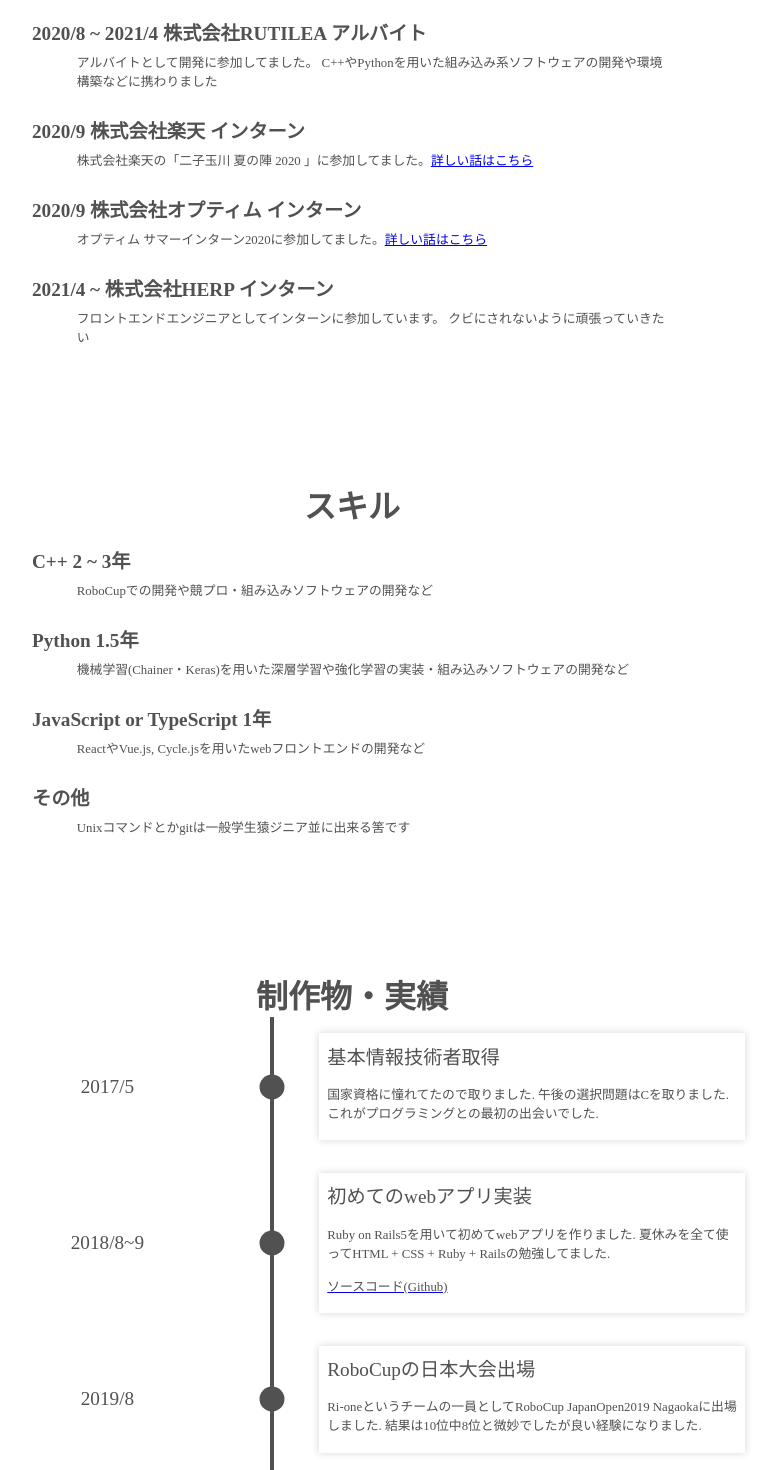
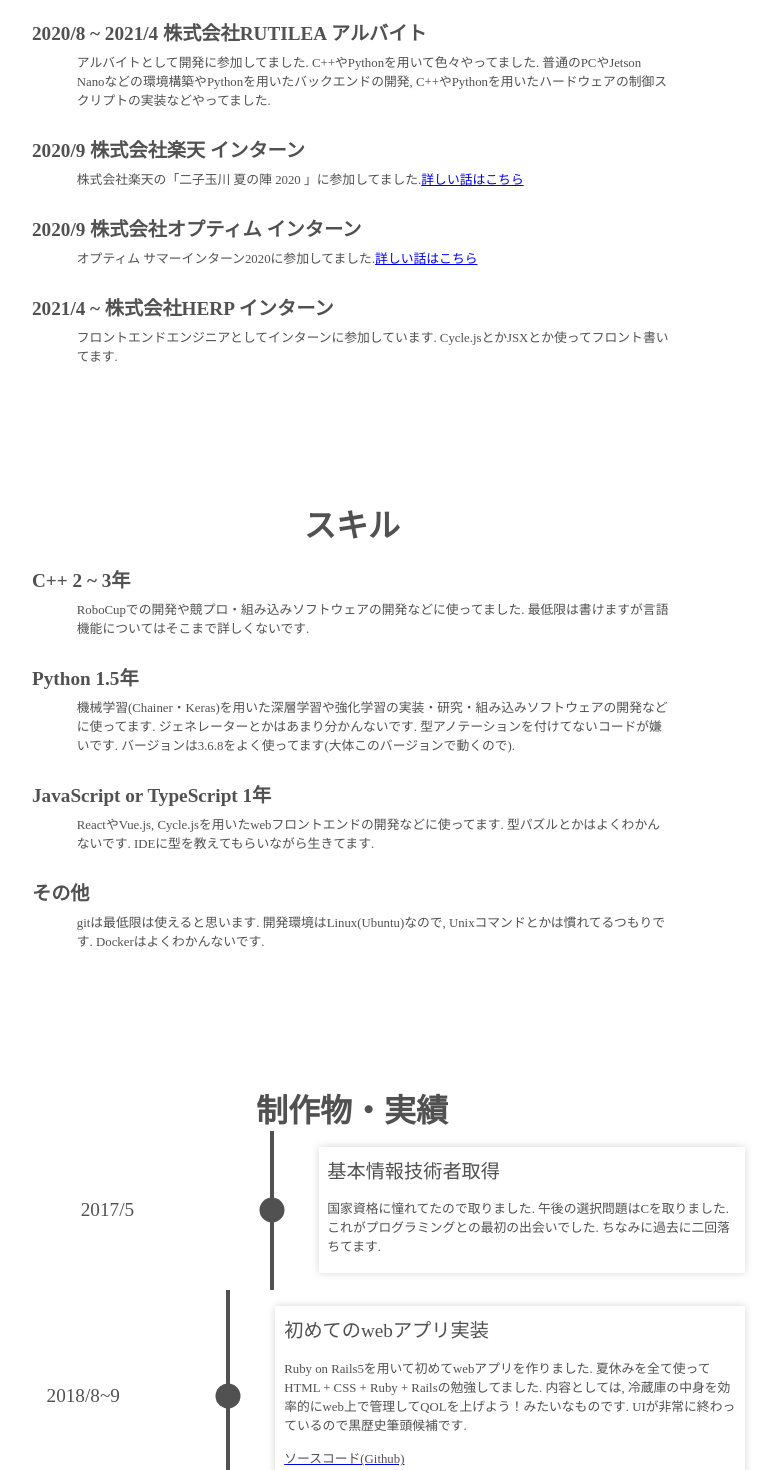
Before and after one commit to ruritoBlogger/ruritoBlogger.github.io, a Next.js app: page / in a window 1280 px wide. Shown: the part 1330-2800 px from the top of the page, without its empty margins (288-1066 px from the left). Built offline with nearby package versions, Linux system fonts and the light colour scheme.

Commit message:
refactor: 説明を改善

```diff
--- a/src/pages/history/index.tsx
+++ b/src/pages/history/index.tsx
@@ -8,7 +8,7 @@
         <h2 className={styles.subtitle}>2019/8 RoboCup 日本大会出場</h2>
         <p className={styles.content}>
           RoboCup JapanOpen 2020 Nagaoka 2DSoccer
-          Simulation部門にRi-oneというチームの一員として参加。
+          Simulation部門にRi-oneというチームの一員として参加しました.
           <a href="#RoboCupの日本大会出場">詳しい話はこちら</a>
         </p>
       </div>
@@ -25,14 +25,15 @@
           2020/8 ~ 2021/4 株式会社RUTILEA アルバイト
         </h2>
         <p className={styles.content}>
-          アルバイトとして開発に参加してました。
-          C++やPythonを用いた組み込み系ソフトウェアの開発や環境構築などに携わりました
+          アルバイトとして開発に参加してました.
+          C++やPythonを用いて色々やってました.
+          普通のPCやJetson Nanoなどの環境構築やPythonを用いたバックエンドの開発, C++やPythonを用いたハードウェアの制御スクリプトの実装などやってました.
         </p>
       </div>
       <div className={styles.content_block}>
         <h2 className={styles.subtitle}>2020/9 株式会社楽天 インターン</h2>
         <p className={styles.content}>
-          株式会社楽天の「二子玉川 夏の陣 2020 」に参加してました。
+          株式会社楽天の「二子玉川 夏の陣 2020 」に参加してました.
           <a href="#楽天のインターンに参加">詳しい話はこちら</a>
         </p>
       </div>
@@ -41,15 +42,15 @@
           2020/9 株式会社オプティム インターン
         </h2>
         <p className={styles.content}>
-          オプティム サマーインターン2020に参加してました。
+          オプティム サマーインターン2020に参加してました.
           <a href="#オプティムの夏季インターンに参加">詳しい話はこちら</a>
         </p>
       </div>
       <div className={styles.content_block}>
         <h2 className={styles.subtitle}>2021/4 ~ 株式会社HERP インターン</h2>
         <p className={styles.content}>
-          フロントエンドエンジニアとしてインターンに参加しています。
-          クビにされないように頑張っていきたい
+          フロントエンドエンジニアとしてインターンに参加しています.
+          Cycle.jsとかJSXとか使ってフロント書いてます.
         </p>
       </div>
     </div>
--- a/src/pages/skill/index.tsx
+++ b/src/pages/skill/index.tsx
@@ -7,25 +7,29 @@
       <div className={styles.content_block}>
         <h2 className={styles.subtitle}>C++ 2 ~ 3年</h2>
         <p className={styles.content}>
-          RoboCupでの開発や競プロ・組み込みソフトウェアの開発など
+          RoboCupでの開発や競プロ・組み込みソフトウェアの開発などに使ってました.
+          最低限は書けますが言語機能についてはそこまで詳しくないです.
         </p>
       </div>
       <div className={styles.content_block}>
         <h2 className={styles.subtitle}>Python 1.5年</h2>
         <p className={styles.content}>
-          機械学習(Chainer・Keras)を用いた深層学習や強化学習の実装・組み込みソフトウェアの開発など
+          機械学習(Chainer・Keras)を用いた深層学習や強化学習の実装・研究・組み込みソフトウェアの開発などに使ってます.
+          ジェネレーターとかはあまり分かんないです. 型アノテーションを付けてないコードが嫌いです.
+          バージョンは3.6.8をよく使ってます(大体このバージョンで動くので).
         </p>
       </div>
       <div className={styles.content_block}>
         <h2 className={styles.subtitle}>JavaScript or TypeScript 1年</h2>
         <p className={styles.content}>
-          ReactやVue.js, Cycle.jsを用いたwebフロントエンドの開発など
+          ReactやVue.js, Cycle.jsを用いたwebフロントエンドの開発などに使ってます.
+          型パズルとかはよくわかんないです. IDEに型を教えてもらいながら生きてます.
         </p>
       </div>
       <div className={styles.content_block}>
         <h2 className={styles.subtitle}>その他</h2>
         <p className={styles.content}>
-          Unixコマンドとかgitは一般学生猿ジニア並に出来る筈です
+          gitは最低限は使えると思います. 開発環境はLinux(Ubuntu)なので, Unixコマンドとかは慣れてるつもりです. Dockerはよくわかんないです.
         </p>
       </div>
     </div>
--- a/src/pages/timeline/index.tsx
+++ b/src/pages/timeline/index.tsx
@@ -17,13 +17,13 @@
       date: "2017/5",
       title: "基本情報技術者取得",
       content:
-        "国家資格に憧れてたので取りました. 午後の選択問題はCを取りました. これがプログラミングとの最初の出会いでした.",
+        "国家資格に憧れてたので取りました. 午後の選択問題はCを取りました. これがプログラミングとの最初の出会いでした. ちなみに過去に二回落ちてます.",
     },
     {
       date: "2018/8~9",
       title: "初めてのwebアプリ実装",
       content:
-        "Ruby on Rails5を用いて初めてwebアプリを作りました. 夏休みを全て使ってHTML + CSS + Ruby + Railsの勉強してました.",
+        "Ruby on Rails5を用いて初めてwebアプリを作りました. 夏休みを全て使ってHTML + CSS + Ruby + Railsの勉強してました. 内容としては, 冷蔵庫の中身を効率的にweb上で管理してQOLを上げよう！みたいなものです. UIが非常に終わっているので黒歴史筆頭候補です.",
       link: "https://github.com/ruritoBlogger/Informationization-of-refrigerator",
       link_text: "ソースコード(Github)",
     },
@@ -31,13 +31,13 @@
       date: "2019/8",
       title: "RoboCupの日本大会出場",
       content:
-        "Ri-oneというチームの一員としてRoboCup JapanOpen2019 Nagaokaに出場しました. 結果は10位中8位と微妙でしたが良い経験になりました.",
+        "Ri-oneというチームの一員としてRoboCup JapanOpen2019 Nagaokaに出場しました. 結果は10位中8位と微妙でしたが良い経験になりました. 小学生が爆速でターミナル叩いていたのを驚愕しながら見守っていた記憶.",
     },
     {
       date: "2019/12",
       title: "宝くじの当選番号を予想したかった",
       content:
-        "機械学習を用いて宝くじ(numbers3)の当選番号を予想しようとしてました. CNNやLSTMを用いてあれこれしたのですが全く当たらなかった記憶.",
+        "機械学習を用いて宝くじ(numbers3)の当選番号を予想しようとしてました. CNNやLSTMを用いてあれこれしたのですが全く当たらなかったです. かなしい.",
       link: "https://github.com/ruritoBlogger/get-5000000000000yen",
       link_text: "ソースコード(Github)",
     },
@@ -45,7 +45,7 @@
       date: "2020/4",
       title: "RoboCupの世界大会に出場(権獲得)",
       content:
-        "Ri-oneというチームの一員としてRoboCup2020 Bordeauxの出場権を獲得しました. 大会はコロナで延期になったため出場権獲得に留まっています. 出場権を獲得するためにTDPというペーパーをチームで作成しました. 私は第3章の深層強化学習部分の実装や執筆を担当しました.",
+        "Ri-oneというチームの一員としてRoboCup2020 Bordeauxの出場権を獲得しました. 大会はコロナで延期になったため出場権獲得に留まっています. 出場権を獲得するためにTDPというペーパーをチームで作成しました. 私は第3章の深層強化学習部分の実装や執筆を担当しました. 内容としては,前処理にCNNを用いてフィールドの特徴量(TDPでは失点するかどうかを表す危険度と表現)を抽出して, 普通のDQNに食わせて学習させてました. 正月とか返上してずっと実装してました. ",
       link: "https://drive.google.com/file/d/1IkTX41iIFlZFI5_5l7lpCPS0X4Gi_vn8/view?usp=sharing",
       link_text: "執筆したTDP",
     },
@@ -53,7 +53,7 @@
       date: "2020/7",
       title: "Reactを用いたwebアプリ実装",
       content:
-        "React + TS + Firebaseを用いたサーバーレスなwebアプリを作りました. 中身はTODO + 時間割管理が出来る(らしい). インターンの事前課題で提出しました.",
+        "React + TS + Firebaseを用いたサーバーレスなwebアプリを作りました. 中身はTODO + 時間割管理が出来る(らしい). インターンの事前課題で提出しました. 2週間でReactやFirebaseの勉強を一からしながら作ったので結構ガバガバです. いつかNext.jsを用いてリファクタリングしたい.",
       link: "https://github.com/ruritoBlogger/TaskManagement_app",
       link_text: "ソースコード(Github)",
       img_link: "./images/TaskManagement.png",
@@ -63,7 +63,7 @@
       date: "2020/9",
       title: "楽天のインターンに参加",
       content:
-        "楽天の二子玉川 夏の陣2020というインターン(2週間)に参加しました. お題に沿ってアプリの案出しからプロトタイプの実装までを学生でチームを作って取り組むという内容でした. フロントエンドのリーダーとして、React + Reduxを用いたフロントの環境構築から実装までを担当しました.",
+        "楽天の二子玉川 夏の陣2020というインターン(2週間)に参加しました. お題に沿ってアプリの案出しからプロトタイプの実装までを学生でチームを作って取り組むという内容でした. フロントエンドのリーダーとして、React + Reduxを用いたフロントの環境構築から実装までを担当しました. REST APIとかReduxとかJWTとかモックサーバーとか初めて触れるものばかりでしたが, 何とか最終発表までに実装出来ました. ",
       link: "https://github.com/shortintern2020-B-frontier/TeamB",
       link_text: "ソースコード(Github)",
       img_link: "./images/TheaTalk.png",
@@ -73,13 +73,13 @@
       date: "2020/9",
       title: "オプティムの夏季インターンに参加",
       content:
-        "オプティムのインターン(2週間)に参加しました. 内容は実務開発で、Vue.js + Typescriptを用いたフロントエンドの開発に携わりました.",
+        "オプティムのインターン(2週間)に参加しました. 内容は実務開発で、Vue.js + Typescriptを用いたフロントエンドの開発に携わりました. とても楽しかったです(脳死).",
     },
     {
       date: "2020/9",
       title: "非公式ファンサイト制作",
       content:
-        "私が良く観てるVtuberの非公式ファンサイトを勝手に作りました. React + Typescript + Firebaseを用いたサーバーレスなwebサイトです. Atomic Componentsの概念の導入やレスポンシブデザイン対応など色々苦労しました.",
+        "私が良く観てるVtuberの非公式ファンサイトを勝手に作りました. React + Typescript + Firebaseを用いたサーバーレスなwebサイトです. Atomic Componentsの概念の導入やレスポンシブデザイン対応など色々苦労しました. これもNext.jsを用いてリファクタリングしたいです.",
       link: "https://github.com/ruritoBlogger/Sanbaka_1.5_fan_site",
       link_text: "ソースコード(Github)",
       img_link: "./images/fansite.png",
@@ -89,7 +89,7 @@
       date: "2021/5",
       title: "ポートフォリオ制作",
       content:
-        "GW中暇だったので作りました. いつものReact + Typescript + Firebaseで作ってます.",
+        "GW中暇だったので作りました. Next.js(SSG) + Typescript + Firebaseで作ってます. 何気に初めてNext.js使いました(使いやすい). GitHub Actionsと連携させてmasterに対するPRが発行されると, 仮ドメインへのデプロイやマージされると自動デプロイなど設定してました.",
       link: "https://github.com/ruritoBlogger/ruritoBlogger.github.io",
       link_text: "ソースコード(Github)",
       img_link: "./images/portfolio.png",
```
